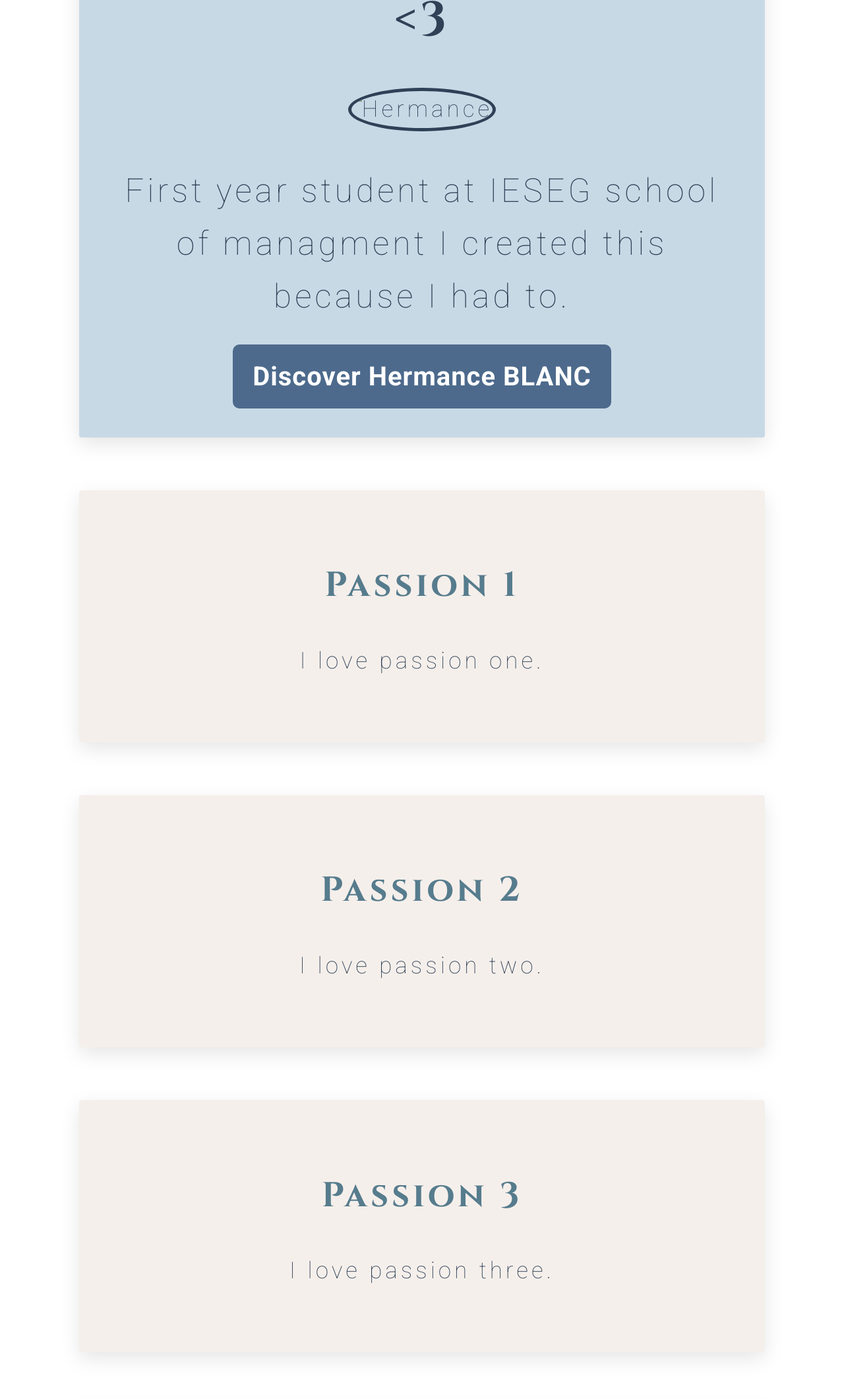
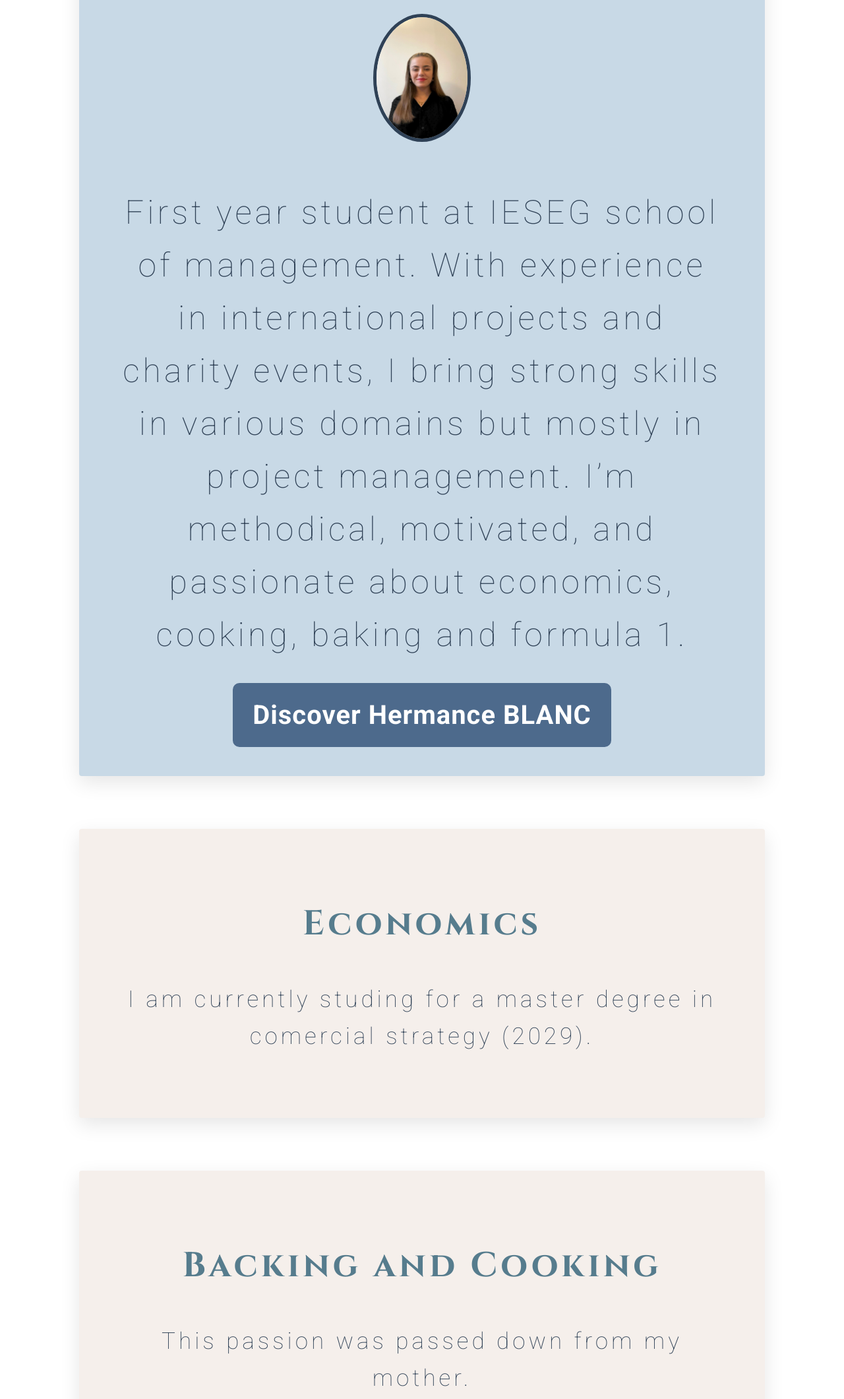
Before and after one commit to Heermance/my-profile, a plain HTML site: page index.html in a window 1280 px wide. Shown: the part 325-2445 px from the top of the page at 66% size. Drawn offline with Linux system fonts and the light colour scheme.

Commit message:
index.html

```diff
--- a/index.html
+++ b/index.html
@@ -18,28 +18,28 @@
 	<body>
 		<div class="container">
 			<div class="card-blue">
-				<h1>Hello, I'm Hermance <3</h1>
-				<img id="myprofilepic" src="images/profile.jpg" alt="Hermance">
-				<p id="presentation">First year student at IESEG school of managment I created this because I had to. </p>
-				<a  href="http:BLANC Hermance's profile" target="_blanck" class="btn-blue">Discover Hermance BLANC </a>
+				<h1>Hello, I'm Hermance</h1>
+				<img id="myprofilepic" src="images/profile-picture.jpg" alt="Hermance">
+				<p id="presentation">First year student at IESEG school of  management. With experience in international projects and charity events, I bring strong skills in various domains but mostly in project management. I’m methodical, motivated, and passionate about economics, cooking, baking and formula 1.</p>
+				<a  href="./CV.html" target="_blanck" class="btn-blue">Discover Hermance BLANC </a>
 			</div>
 			<div class="card-beige">
-				<h2>Passion 1</h2>
-				<p>I love passion one.</p>
+				<h2>Economics</h2>
+				<p>I am currently studing for a master degree in comercial strategy (2029).</p>
 			</div>
 			<div class="card-beige">
-				<h2>Passion 2</h2>
-				<p>	I love passion two.</p>
+				<h2>Backing and Cooking</h2>
+				<p> This passion was passed down from my mother.</p>
 			</div>
 			<div class="card-beige">
-				<h2>Passion 3</h2>
-				<p>I love passion three.</p>
+				<h2>Formula one</h2>
+				<p>New F1 girly, I am still learning about it. But I can see myself working in this field.</p>
 			</div>
 			<div class="card-blue">
 				<h2>Follow me</h2>
 				<ul class="list-horizontal">
 					<li>
-						<a href="#" target="_blanck">
+						<a href="https://www.facebook.com/share/YTvngpVx14TNbgDU/?mibextid=LQQJ4d" target="_blanck">
 							<i class="fab fa-facebook-square" class="link-size"></i>
 						</a>
 					</li>
```
